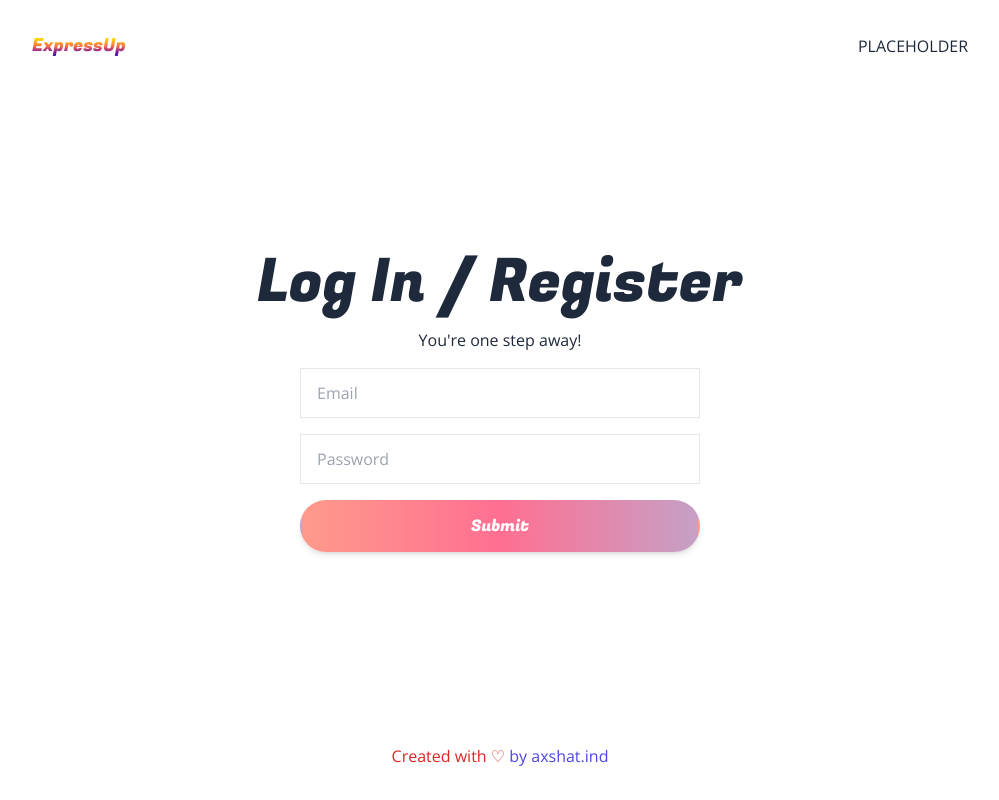
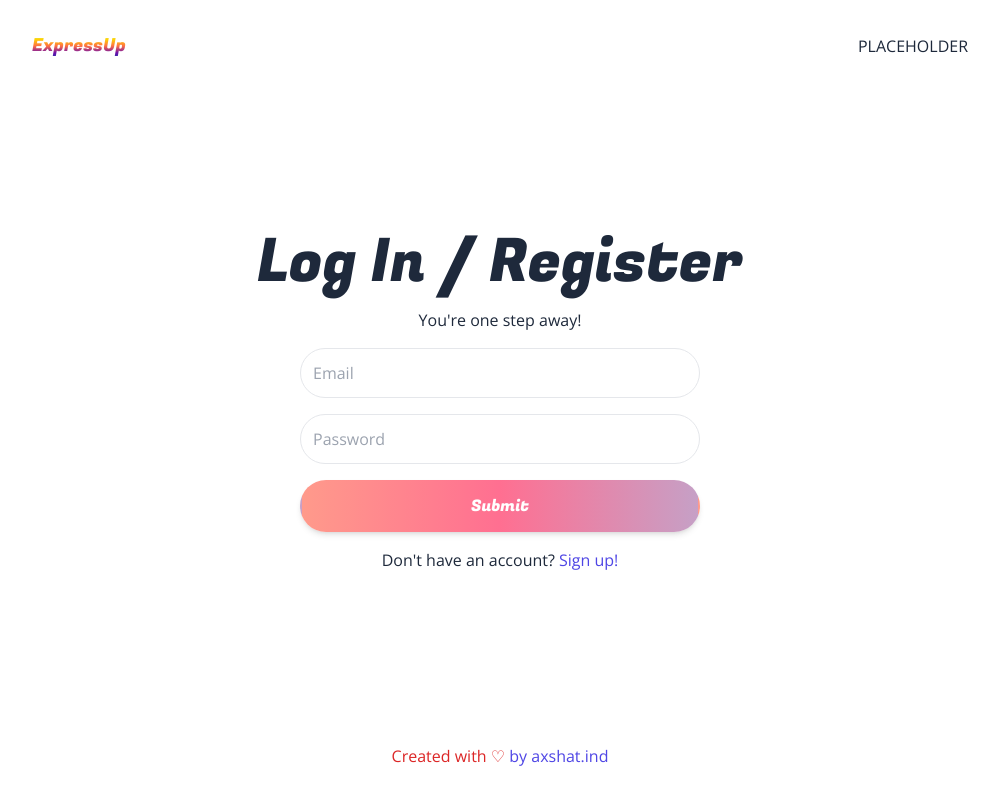
Before and after one commit to axshatInd/expressup, a Next.js app: page /dashboard in a window 1280 px wide. Shown: the whole page, without its empty margins (140-1139 px from the left). Built offline with nearby package versions, Linux system fonts and the light colour scheme.

Commit message:
Built Login page frontend

```diff
--- a/components/Login.js
+++ b/components/Login.js
@@ -8,12 +8,13 @@ export default function Login() {
     <div className='flex flex-col flex-1 justify-center items-center gap-4'>
       <h3 className={'text-4xl sm:text-5xl md:text-6xl ' + fugaz.className}>Log In / Register</h3>
       <p>You're one step away!</p>
-      <input className='w-full max-w-[400px] mx-auto px-4 py-2 sm:py-3 border border-solid border-indigo' placeholder='Email'/>
-      <input className='w-full max-w-[400px] mx-auto px-4 py-2 sm:py-3 border border-solid border-indigo' placeholder='Password' type='password'/>
+      <input className='w-full max-w-[400px] mx-auto px-3 duration-200 hover:border-indigo-600 focus:border-indigo-600 py-2 sm:py-3 border border-solid border-indigo rounded-full outline-none' placeholder='Email'/>
+      <input className='w-full max-w-[400px] mx-auto px-3 duration-200 hover:border-indigo-600 focus:border-indigo-600 py-2 sm:py-3 border border-solid border-indigo rounded-full outline-none' placeholder='Password' type='password'/>
 
       <div className='max-w-[400px] w-full mx-auto'>
       <Button text = "Submit" full/>
       </div>
+      <p className='text-center'>Don't have an account? <span className='text-indigo-600'>Sign up!</span></p>
 
     </div>
   )
```
